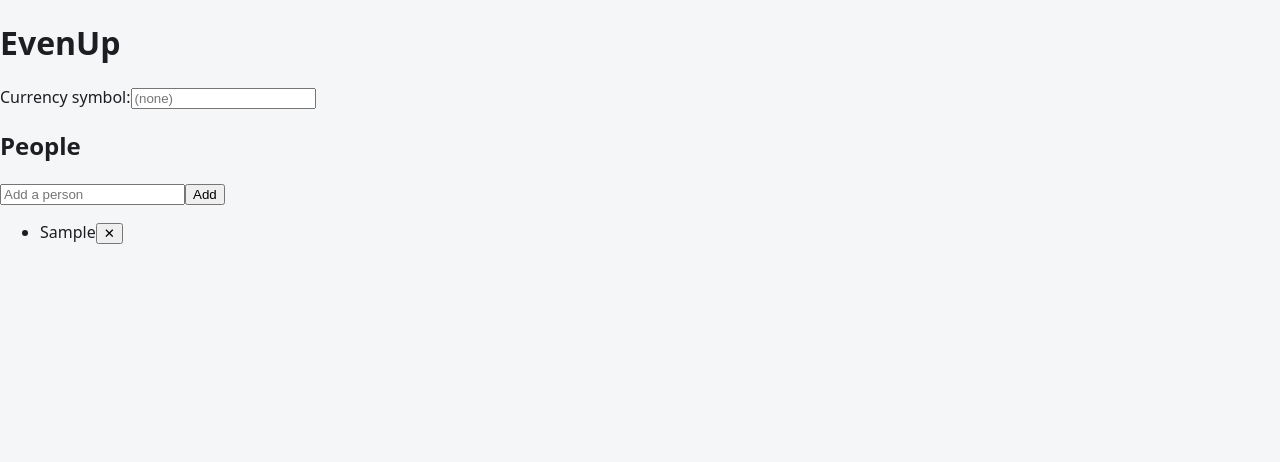
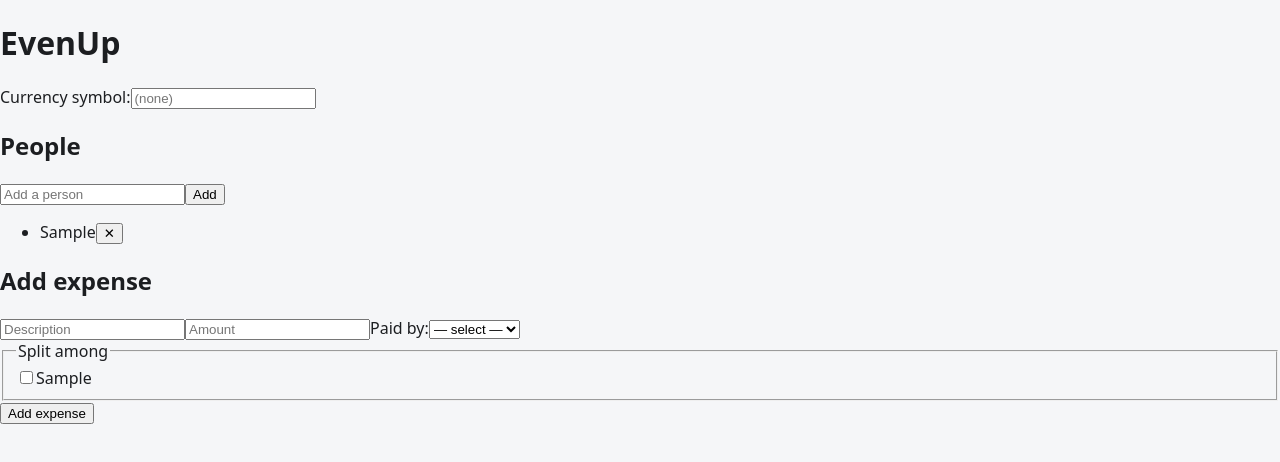
Before and after one commit to aashutosh-prakash/evenup, a React (Vite) app: page / in a window 1280 px wide. Both pictures are taken after typing "Sample" into the empty fields and a click on the button "Add". Shown: the top 462 px of the page. Built offline with nearby package versions, Linux system fonts and the light colour scheme.

Commit message:
feat: add ExpenseForm with validation
Co-Authored-By: Claude Opus 4.8 (1M context) <noreply@anthropic.com>

```diff
--- a/src/components/ExpenseForm.jsx
+++ b/src/components/ExpenseForm.jsx
@@ -1 +1,85 @@
-export default function ExpenseForm(){return null}
+import { useState } from 'react'
+
+const emptyForm = { description: '', amount: '', paidById: '', participantIds: [] }
+
+export default function ExpenseForm({ state, dispatch }) {
+  const [form, setForm] = useState(emptyForm)
+
+  function toggleParticipant(id) {
+    setForm((f) => ({
+      ...f,
+      participantIds: f.participantIds.includes(id)
+        ? f.participantIds.filter((p) => p !== id)
+        : [...f.participantIds, id],
+    }))
+  }
+
+  function submit(e) {
+    e.preventDefault()
+    const description = form.description.trim()
+    const amount = Number(form.amount)
+    if (!description) return alert('Enter a description.')
+    if (!(amount > 0)) return alert('Enter an amount greater than 0.')
+    if (!form.paidById) return alert('Select who paid.')
+    if (form.participantIds.length === 0) return alert('Select at least one participant.')
+
+    dispatch({
+      type: 'ADD_EXPENSE',
+      description,
+      amount,
+      paidById: form.paidById,
+      participantIds: form.participantIds,
+    })
+    setForm(emptyForm)
+  }
+
+  if (state.people.length === 0) {
+    return <p className="hint">Add people before adding expenses.</p>
+  }
+
+  return (
+    <form onSubmit={submit} className="expense-form panel">
+      <h2>Add expense</h2>
+      <input
+        type="text"
+        placeholder="Description"
+        value={form.description}
+        onChange={(e) => setForm({ ...form, description: e.target.value })}
+      />
+      <input
+        type="number"
+        min="0"
+        step="0.01"
+        placeholder="Amount"
+        value={form.amount}
+        onChange={(e) => setForm({ ...form, amount: e.target.value })}
+      />
+      <label>
+        Paid by:
+        <select
+          value={form.paidById}
+          onChange={(e) => setForm({ ...form, paidById: e.target.value })}
+        >
+          <option value="">— select —</option>
+          {state.people.map((p) => (
+            <option key={p.id} value={p.id}>{p.name}</option>
+          ))}
+        </select>
+      </label>
+      <fieldset>
+        <legend>Split among</legend>
+        {state.people.map((p) => (
+          <label key={p.id} className="check">
+            <input
+              type="checkbox"
+              checked={form.participantIds.includes(p.id)}
+              onChange={() => toggleParticipant(p.id)}
+            />
+            {p.name}
+          </label>
+        ))}
+      </fieldset>
+      <button type="submit">Add expense</button>
+    </form>
+  )
+}
```
